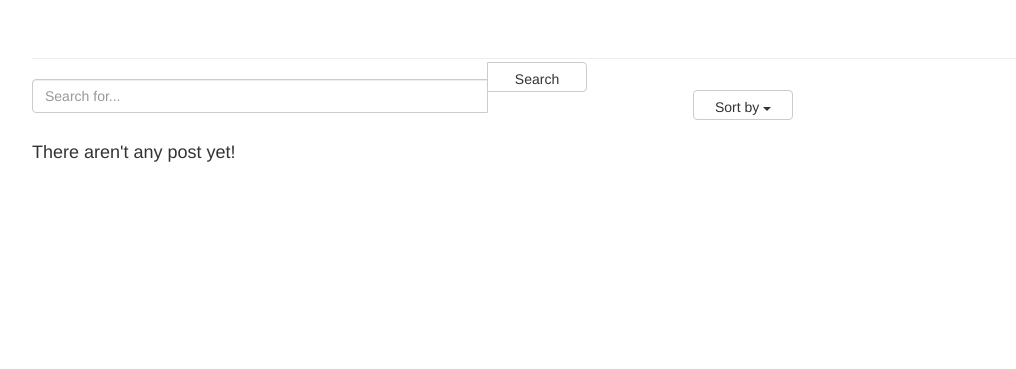
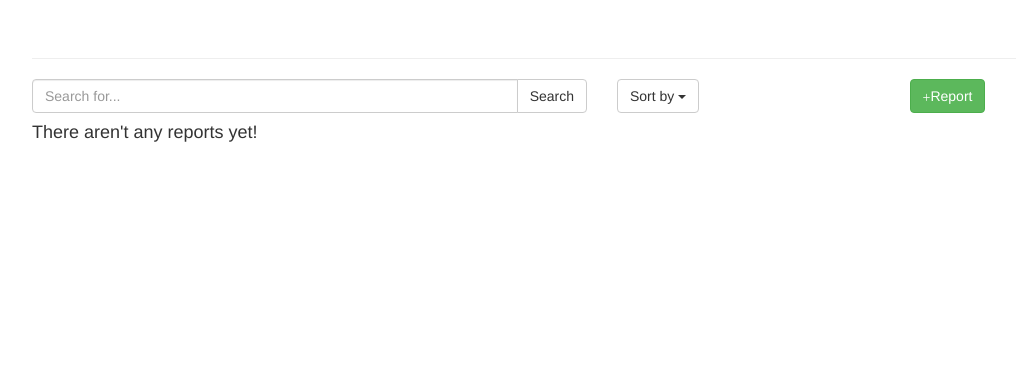
Before and after one commit to HoussemCharf/BugBounty_Platform, a Flask app: template core/templates/reports.html in a window 1280 px wide. Shown: the part 51-420 px from the top of the page, without its empty margins (38-1054 px from the left). Run offline with Flask 2, Linux system fonts and the light colour scheme; the template is opened without the code that fills it, so the values that code supplies are empty; parts of the project's set-up code (start-up, migrations or seed data) failed here and were passed over; some libraries are stand-ins or nearby versions; some web fonts are replaced.

Commit message:
attemps to fix the report add interface

```diff
--- a/core/app.py
+++ b/core/app.py
@@ -25,18 +25,6 @@ def index():
 @app.route('/auth',methods=['GET'])
 def auth():
     return view.render_template(view='auth.html')
-
-
-@app.route('/reports/<string:')
-@app.route('/reports',methodes=['GET'])
-def reports(user_id=None):
-    if session['log_in'] == True:
-        reports = User.get_reports(session['uuid'])
-        return view.render_template(view='reports.html',reports=reports)
-    else:
-        redirect(url_for('index'))
-
-
 @app.route('/login', methods=['POST'])
 def login():
     email= request.form['email']
@@ -50,12 +38,33 @@ def login():
         return redirect(url_for('index'))
     else:
         return redirect(url_for('auth'))
-
+@app.route('/reports',methods=['GET'])
+def reports():
+    if session['log_in'] == True:
+        _id = session['uuid']
+        username = User.get_username(session["uuid"])
+        is_admin = User.is_admin(session["uuid"])
+        email = User.get_email_by_id(session["uuid"])
+        posts = User.get_reports(_id)
+        return view.render_template(view='reports.html',posts=posts,username=username,admin=is_admin,email=email)
+    else:
+        return redirect(url_for('index'))
 @app.route('/logout',methods=['POST','GET'])
 def logout():
 	User.logout()
 	return redirect(url_for('index'))
 
+@app.route('/addreport',methods=['GET','POST'])
+def new_report():
+    if session['log_in']== True:
+        _id = session['uuid']
+        username = User.get_username(session["uuid"])
+        is_admin = User.is_admin(session["uuid"])
+        email = User.get_email_by_id(session["uuid"])
+        posts = User.get_reports(_id)
+        return view.render_template(view='add.html',posts=posts,username=username,admin=is_admin,email=email)
+    else:
+        return redirect(url_for(index))
 @app.route('/register', methods=['POST','GET'])
 def register():
     if request.method == 'POST':
--- a/core/models/ReportModel.py
+++ b/core/models/ReportModel.py
@@ -1,11 +1,11 @@
 from datetime import datetime
 import uuid
 from flask import session
-from utils.Database import base
-import bcrypt
+from utils.Database import Database as base
+
 
 class Report(object):
-	def __init__ (self,reportId=None,reportName,reportType,reportDate=None,reportLevel,reportFile,reportContent,reportOwner,reportScore=0):
+	def __init__ (self,reportName,reportType,reportLevel,reportFile,reportContent,reportOwner,reportDate=None,reportId=None,reportScore=0):
 		self.reportId = uuid.uuid4().hex if _id is None else _id
 		self.reportName = reportName
 		self.reportType = reportType
--- a/core/models/Usermodel.py
+++ b/core/models/Usermodel.py
@@ -3,7 +3,7 @@ import datetime
 from flask import session
 from utils.Database import Database
 import bcrypt
-from  ReportModel import Report
+from  models.ReportModel import Report
 class User(object):
 	def __init__(self,username,email,password,_id=None,registeredOn=None,admin=False):
 		self.username = username
--- a/core/static/css/style.css
+++ b/core/static/css/style.css
@@ -1,53 +1,4 @@
-<style type="text/css">
-.container.custom-container {
-      top:0px;
-        padding-top:20px;
-        margin:auto; position:relative;
-        width:950px;
-        height:100%;
-        margin-left:150px;
 
-}
-
-.md-textarea {
-        width:400px;
-
-
-}
-.form-control-file {
-        margin-left:15px;
-}
-.btn {
-        margin-left: 676px;
-        margin-top:-38px;
-        height:30px;
-        width:100px;
-}
-#textdescription{
-        margin-top:4px;
-}
-#textarea1 {
-        margin-top : 10px;
-}
-progress[value]::-webkit-progress-value {
-  background-image:
-       -webkit-linear-gradient(-45deg,
-                               transparent 33%, rgba(0, 0, 0, .1) 33%,
-                               rgba(0,0, 0, .1) 66%, transparent 66%),
-       -webkit-linear-gradient(top,
-                               rgba(255, 255, 255, .25),
-                               rgba(0, 0, 0, .25)),
-       -webkit-linear-gradient(left,#09c, #f44);
-    border-radius: 1px;
-    background-size: 35px 20px, 100% 100%, 100% 100%;
-}
-progress[value]::-webkit-progress-bar {
-  background-color:transparent;}
-#progressBar {
-    margin-top :30px;
-    margin-left:-17px;
-}
-</style>
 
 #foofoo {
 	float: left;
--- a/core/templates/auth.html
+++ b/core/templates/auth.html
@@ -13,8 +13,8 @@
                 <div class="form-group">
                     <label for="InputPassword">Password</label>
                     <input type="password" class="form-control" name="password" placeholder="Password">
-                </div>
-                <button type="submit" class="btn btn-primary btn-block">Log In</button>
+                </div><br \>
+                <center><button type="submit" class="btn btn-primary btn-block">Log In</button></center>
             </form>
             <br>
             <div>
--- a/core/templates/layout.html
+++ b/core/templates/layout.html
@@ -2,15 +2,12 @@
 <html lang="en">
 
 <head>
-
     <meta charset="utf-8">
     <meta http-equiv="X-UA-Compatible" content="IE=edge">
     <meta name="viewport" content="width=device-width, initial-scale=1">
     <meta name="description" content="">
     <meta name="author" content="">
-
     <title>{{ static_vars.SITE_NAME}}</title>
-
     <link href="{{ url_for('static', filename='css/bootstrap.min.css') }}" rel="stylesheet">
     <link href="{{ url_for('static', filename='css/style.css')  }}" rel="stylesheet">
 </head>
@@ -37,7 +34,6 @@
                      <li class="dropdown">
                           <a href="#" class="dropdown-toggle" data-toggle="dropdown" role="button" aria-haspopup="true" aria-expanded="false"><b>{{username}}</b><span class="caret"></span></a>
                             <ul class="dropdown-menu">
-
                                 <li><a href="#">Admin area</a></li>
                                 <li><a href="/reports">Reports</a></li>
                                 <li><a href="#">Settings</a></li>
@@ -45,7 +41,6 @@
                                 <li><a href="/logout">Sign out</a></li>
                             </ul>
                      </li>
-
                   {% else %}
                     <li><a href="/auth">Login <span class="sr-only">(current)</span></a></li>
                   {% endif %}
--- a/core/templates/register.html
+++ b/core/templates/register.html
@@ -6,10 +6,7 @@
             <form method=POST action="{{ url_for('register') }}">
                 <div class="form-group">
                     <label for="InputUsername">Username</label>
-                    <div class="input-group">
-                        <span class="input-group-addon" id="sizing-addon2">@</span>
-                        <input type="text" class="form-control" name="name" placeholder="Username" aria-describedby="sizing-addon2">
-                    </div>
+                    <input type="text" class="form-control" name="name" placeholder="Username">
                 </div>
                 <div class="form-group">
                     <label for="InputEmail">Email</label>
@@ -19,6 +16,7 @@
                     <label for="InputPassword">Password</label>
                     <input type="password" class="form-control" name="password" placeholder="Password">
                 </div>
+                <br>
                 <button type="submit" class="btn btn-primary btn-block">Register</button>
             </form>
             <br>
--- a/core/templates/reports.html
+++ b/core/templates/reports.html
@@ -7,35 +7,53 @@
 
     </div>
     <div class="row">
-      <div class="col-lg-6">
+        <div class="col-sm-6">
         <div class="input-group">
           <input type="text" class="form-control" placeholder="Search for...">
           <span class="input-group-btn">
             <button class="btn btn-default" type="button">Search</button>
           </span>
         </div><!-- /input-group -->
-      </div><!-- /.col-lg-6 -->
+      </div><!-- /.col-sm-6 -->
+        <div class="col-sm-3">
           <div class="dropdown">
-          <button class="btn btn-default dropdown-toggle" type="button" id="dropdownMenu1" data-toggle="dropdown" aria-haspopup="true" aria-expanded="true">
+              <button class="btn btn-default dropdown-toggle" type="button" id="sort_by" data-toggle="dropdown" aria-haspopup="true" aria-expanded="true">
                 Sort by
                 <span class="caret"></span>
               </button>
-          <ul class="dropdown-menu" aria-labelledby="dropdownMenu1">
+              <ul class="dropdown-menu" aria-labelledby="sort_by">
                 <li><a href="#">Date</a></li>
                 <li><a href="#">Level</a></li>
                 <li><a href="#">Score</a></li>
               </ul>
         </div>
+    </div><!-- /.col-sm-3 -->
+    <div class="col-sm-3">
+        <a href="/addreport"><button type="button" class="btn btn-success"><span class="glyphicon glyphicon-plus" aria-hidden="true"></span>Report</button></a>
+    </div>
+      <!--add report sections-->
     </div><!-- /.row -->
     {% if posts|length > 0 %}
+    <table class="table table-striped">
+        <thead>
+          <tr>
+            <th>Report name</th>
+            <th>Report level</th>
+            <th>Date</th>
+          </tr>
+        </thead>
+        <tbody>
         {% for post in posts %}
-            <h3>{{ post.title }}</h3>
-            <p>{{ post.content }}</p>
-            <p>{{ post.author }}</p>
-            <hr>
+            <tr>
+                <td>{{ post.title }}</td>
+                <td>{{ post.content }}</td>
+                <td>{{ post.author }}</td>
+            </tr>
         {% endfor %}
+        </tbody>
+    </table>
     {% else %}
-        <h4>There aren't any post yet!</h4>
+        <h4>There aren't any reports yet!</h4>
     {% endif %}
 </div>
 </article>
```
Also changed, not shown: core/templates/add.html (renamed from core/templates/report.html, +63 -2 lines). Lines whose indentation alone changed are shown as unchanged.
